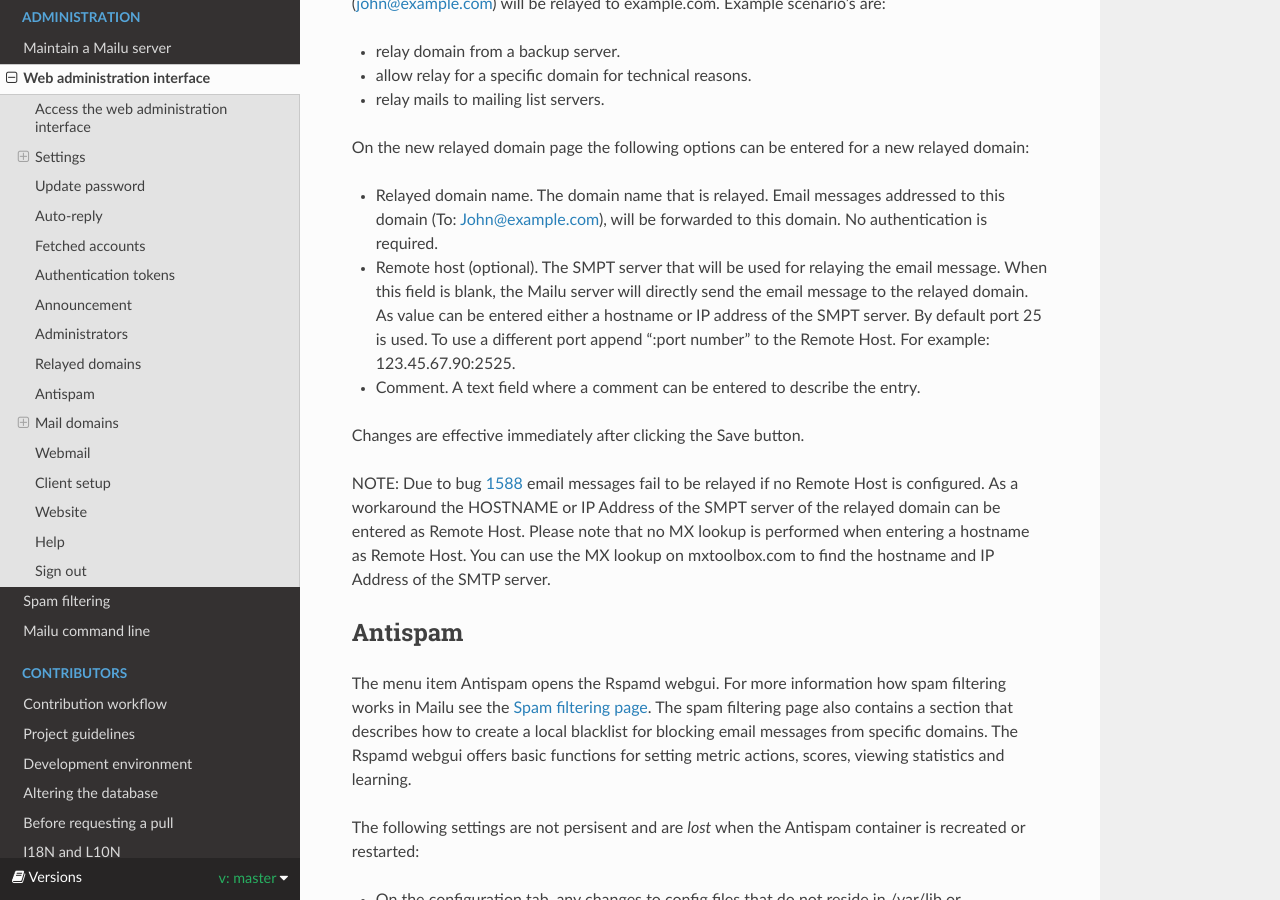
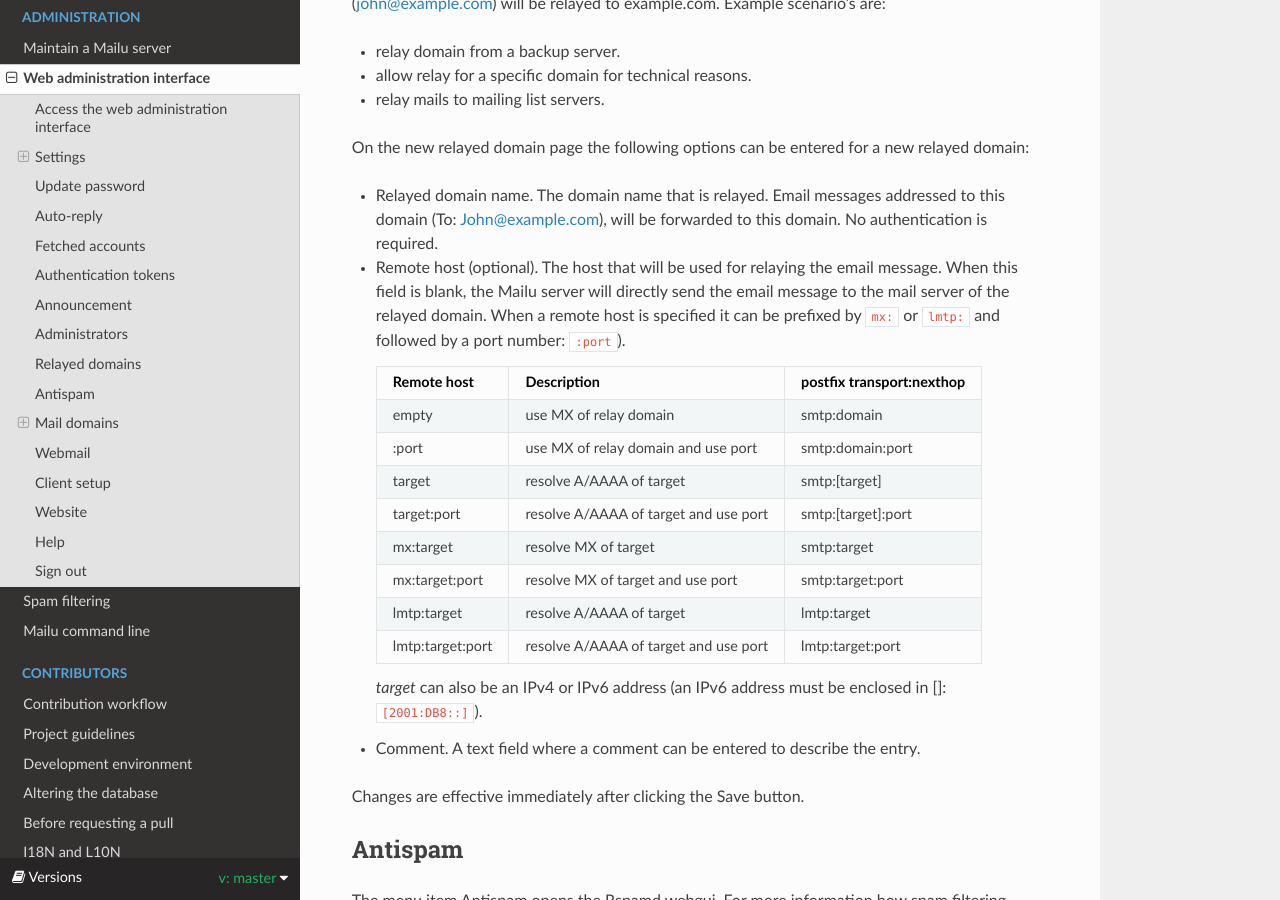
Before and after one commit to WillingDev0812/Mail-Management-Tool, a Sphinx documentation site: the page built from docs/webadministration.rst, in a window 1280 px wide and 900 px high, scrolled down 4614 px. Built offline with Sphinx 7.4.7 and the Read the Docs theme 2.0.0, drawn with Linux system fonts in a browser that asks for light colours; formulas are drawn with MathJax 3.

Commit message:
added lmtp: prefix and documentation

```diff
--- a/docs/webadministration.rst
+++ b/docs/webadministration.rst
@@ -215,21 +215,28 @@ On the new relayed domain page the following options can be entered for a new re
 * Relayed domain name. The domain name that is relayed. Email messages addressed to this domain (To: John@example.com), will be forwarded to this domain.
   No authentication is required.
 
-* Remote host (optional). The SMPT server that will be used for relaying the email message.
-  When this field is blank, the Mailu server will directly send the email message to the relayed domain.
-  As value can be entered either a hostname or IP address of the SMPT server.
-  By default port 25 is used. To use a different port append ":port number" to the Remote Host. For example:
-  123.45.67.90:2525.
+* Remote host (optional). The host that will be used for relaying the email message.
+  When this field is blank, the Mailu server will directly send the email message to the mail server  of the relayed domain.
+  When a remote host is specified it can be prefixed by ``mx:`` or ``lmtp:`` and followed by a port number: ``:port``).
+
+  ================  =====================================  =========================
+  Remote host       Description                            postfix transport:nexthop
+  ================  =====================================  =========================
+  empty             use MX of relay domain                 smtp:domain
+  :port             use MX of relay domain and use port    smtp:domain:port
+  target            resolve A/AAAA of target               smtp:[target]
+  target:port       resolve A/AAAA of target and use port  smtp:[target]:port
+  mx:target         resolve MX of target                   smtp:target
+  mx:target:port    resolve MX of target and use port      smtp:target:port
+  lmtp:target       resolve A/AAAA of target               lmtp:target
+  lmtp:target:port  resolve A/AAAA of target and use port  lmtp:target:port
+  ================  =====================================  =========================
+
+  `target` can also be an IPv4 or IPv6 address (an IPv6 address must be enclosed in []: ``[2001:DB8::]``).
 
 * Comment. A text field where a comment can be entered to describe the entry.
 
 Changes are effective immediately after clicking the Save button.
-
-NOTE: Due to bug `1588`_ email messages fail to be relayed if no Remote Host is configured.
-As a workaround the HOSTNAME or IP Address of the SMPT server of the relayed domain can be entered as Remote Host.
-Please note that no MX lookup is performed when entering a hostname as Remote Host. You can use the MX lookup on mxtoolbox.com to find the hostname and IP Address of the SMTP server.
-
-.. _`1588`: https://github.com/Mailu/Mailu/issues/1588
 
 Antispam
 --------
```
Also changed, not shown: 1 other file.
